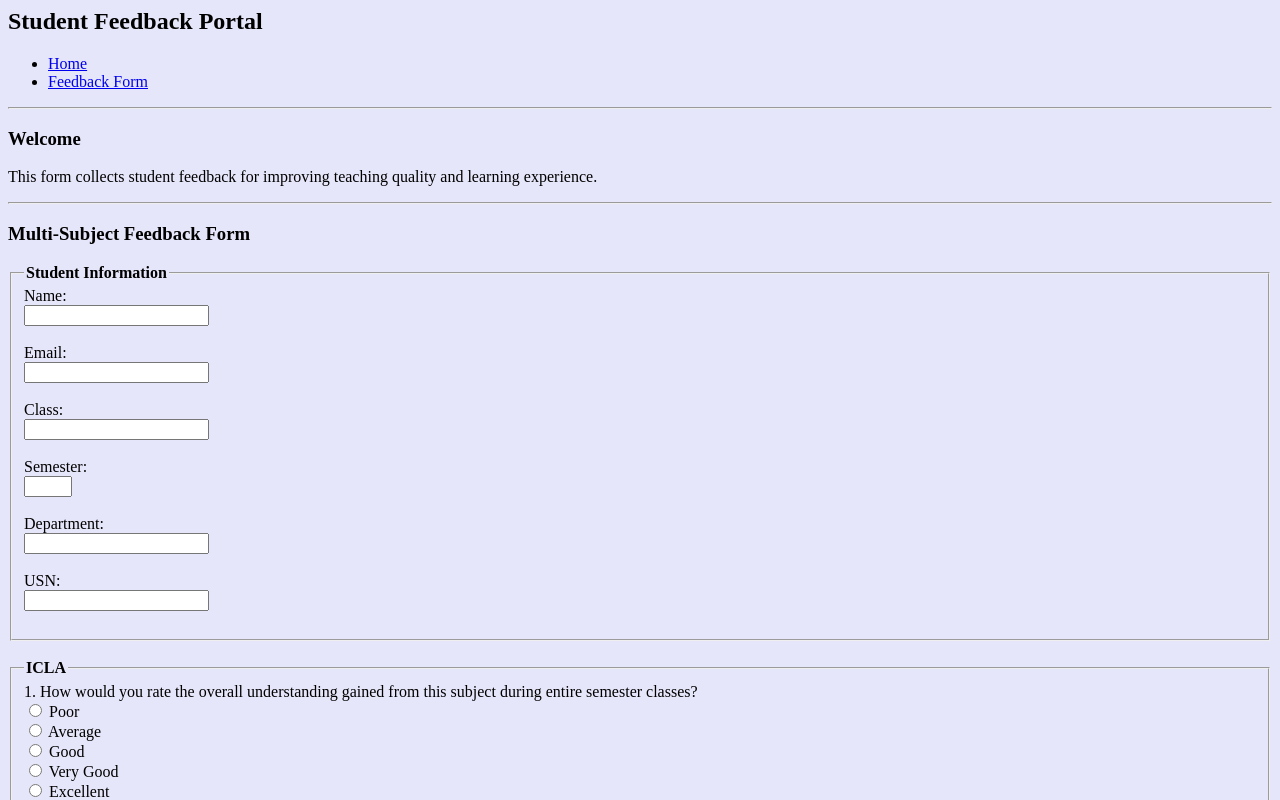
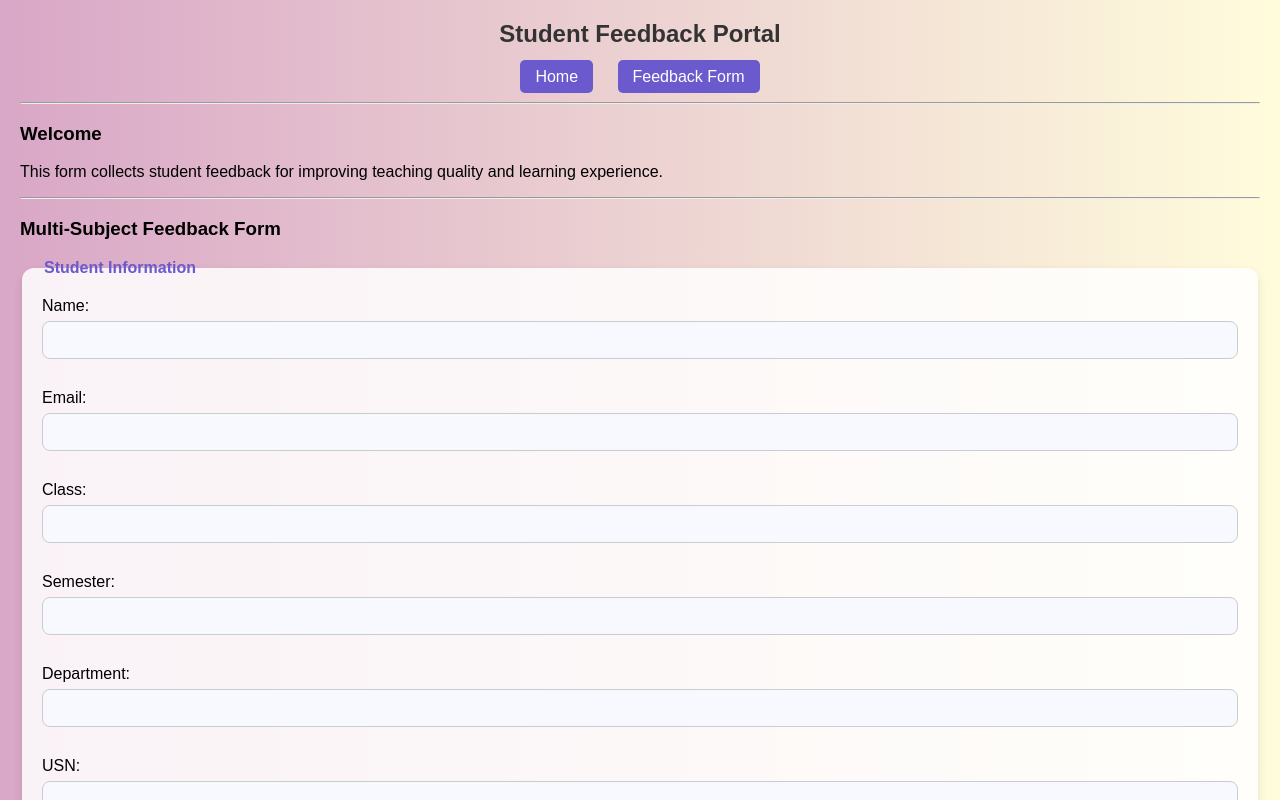
Before and after one commit to vanshvcse25-collab/EXPERIENTIAL-LEANING, a plain HTML site: page index.html in a window 1280 px wide. Shown: the top 800 px of the page. Drawn offline with Linux system fonts and the light colour scheme.

Commit message:
Update index.html

```diff
--- a/index.html
+++ b/index.html
@@ -2,6 +2,109 @@
 <html>
 <head>
     <title>Student Feedback Form</title>
+
+<style>
+    body {
+        font-family: Arial, sans-serif;
+        background: linear-gradient(to right, #d9a7c7, #fffcdc);
+        margin: 20px;
+    }
+
+    h2 {
+        text-align: center;
+        color: #333;
+    }
+
+    ul {
+        list-style-type: none;
+        padding: 0;
+        text-align: center;
+    }
+
+    ul li {
+        display: inline;
+        margin: 10px;
+    }
+
+    ul li a {
+        text-decoration: none;
+        color: white;
+        background-color: #6a5acd;
+        padding: 8px 15px;
+        border-radius: 5px;
+    }
+
+    ul li a:hover {
+        background-color: #483d8b;
+    }
+
+    fieldset {
+        background: rgba(255, 255, 255, 0.85);
+        border-radius: 12px;
+        padding: 20px;
+        margin-bottom: 20px;
+        border: none;
+        box-shadow: 0 4px 10px rgba(0,0,0,0.1);
+    }
+
+    legend {
+        font-weight: bold;
+        color: #6a5acd;
+        font-size: 16px;
+    }
+
+    /* 🔥 INPUT BOX IMPROVEMENT */
+    input[type="text"],
+    input[type="email"],
+    input[type="number"],
+    textarea {
+        width: 100%;
+        padding: 10px;
+        margin-top: 6px;
+        margin-bottom: 12px;
+        border-radius: 8px;
+        border: 1px solid #ccc;
+        background-color: #f8f9ff;
+        transition: 0.3s;
+        font-size: 14px;
+    }
+
+    /* 🔥 ON CLICK EFFECT */
+    input:focus,
+    textarea:focus {
+        border-color: #6a5acd;
+        background-color: #ffffff;
+        outline: none;
+        box-shadow: 0 0 5px rgba(106,90,205,0.4);
+    }
+
+    textarea {
+        resize: none;
+    }
+
+    input[type="radio"] {
+        margin-right: 5px;
+        accent-color: #6a5acd;
+    }
+
+    /* 🔥 BUTTON IMPROVEMENT */
+    input[type="submit"],
+    input[type="reset"] {
+        background: linear-gradient(to right, #6a5acd, #836fff);
+        color: white;
+        border: none;
+        padding: 10px 18px;
+        margin: 5px;
+        border-radius: 8px;
+        cursor: pointer;
+        transition: 0.3s;
+    }
+
+    input[type="submit"]:hover,
+    input[type="reset"]:hover {
+        transform: scale(1.05);
+    }
+</style>
 </head>
 
 <body bgcolor="lavender">
```
